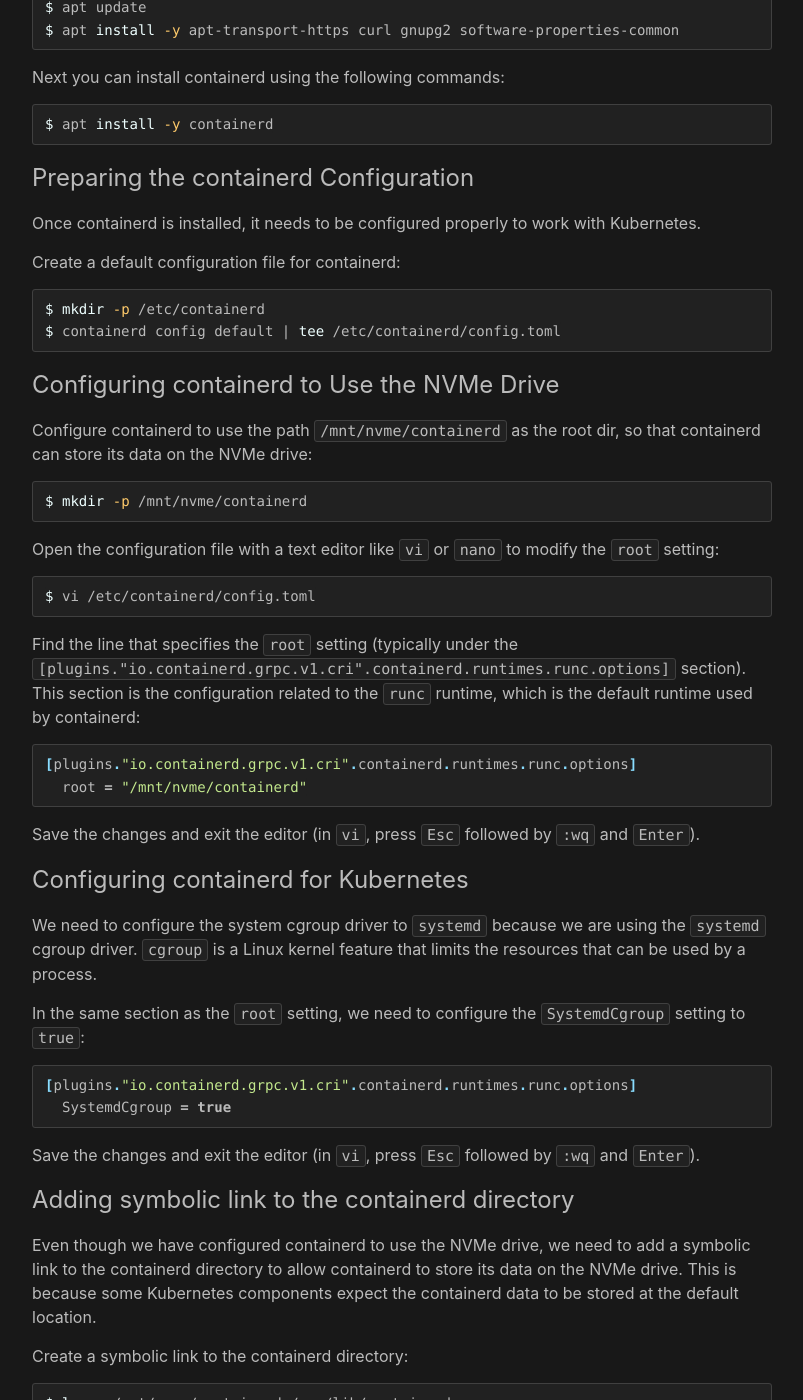
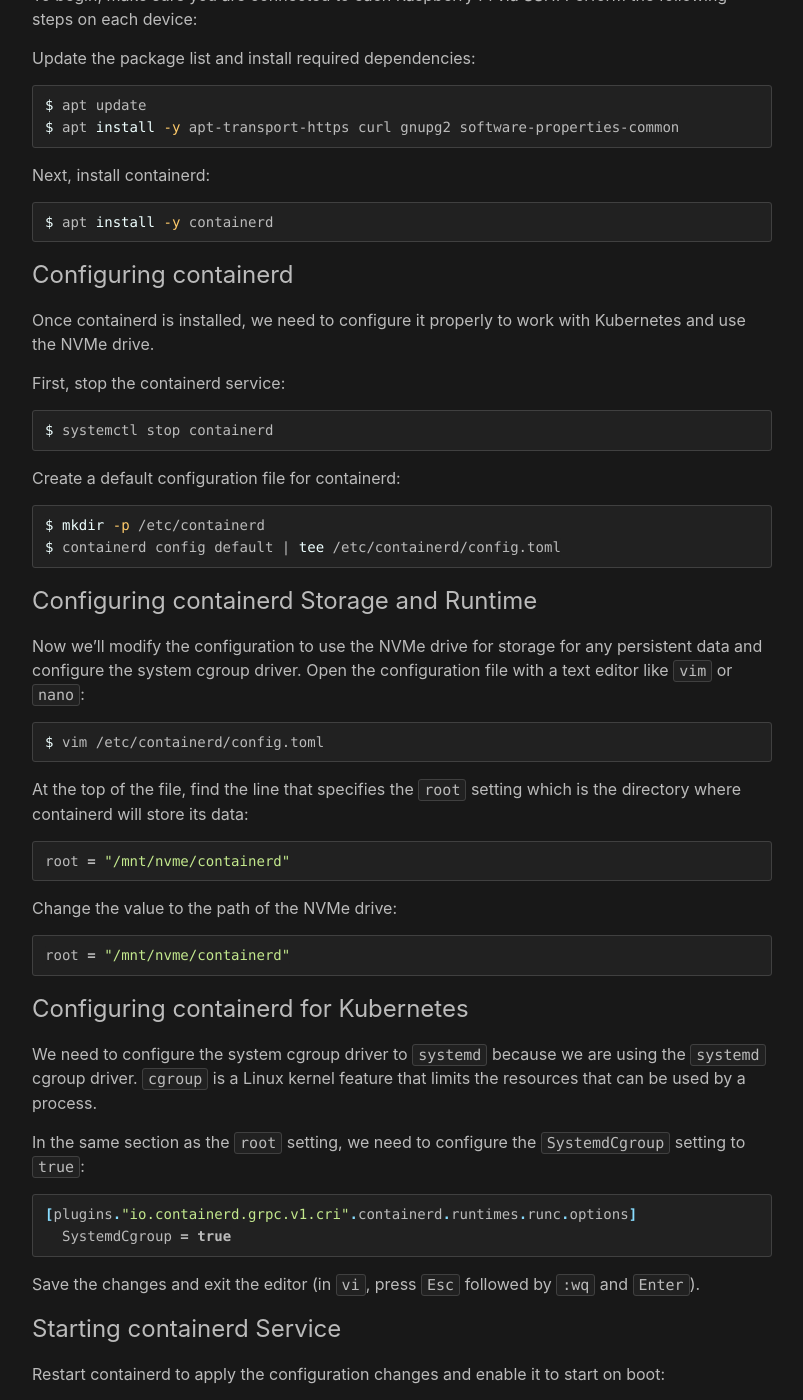
Before and after one commit to philprime/philprime.dev, a Jekyll site: the page built from guides/building-a-production-ready-kubernetes-cluster-from-scratch/lesson-9.md, in a window 1280 px wide and 1400 px high, scrolled down 700 px. Shown: the whole window, without its empty margins (238-1041 px from the left). Built offline with Jekyll 4.4.1, drawn with Linux system fonts in a browser that asks for light colours; some of the changed text lies outside the part shown.

Commit message:
feat: change container runtime setup to use NVMe drive for storage

````diff
--- a/guides/building-a-production-ready-kubernetes-cluster-from-scratch/lesson-9.md
+++ b/guides/building-a-production-ready-kubernetes-cluster-from-scratch/lesson-9.md
@@ -1,17 +1,16 @@
 ---
 layout: guide-lesson.liquid
-title: Setting Up Docker or Container Runtime
+title: Setting Up Container Runtime
 
 guide_component: lesson
 guide_id: building-a-production-ready-kubernetes-cluster-from-scratch
 guide_section_id: 3
 guide_lesson_id: 9
 guide_lesson_abstract: >
-  Set up Docker or another container runtime to run containers on your Raspberry Pi devices as part of the Kubernetes
-  cluster.
+  Set up container runtime to run containers on your Raspberry Pi devices as part of the Kubernetes cluster.
 guide_lesson_conclusion: >
   With containerd installed and configured, your Raspberry Pi devices are now ready to run containers as part of the
-  part of the Kubernetes cluster.
+  Kubernetes cluster.
 repo_file_path: guides/building-a-production-ready-kubernetes-cluster-from-scratch/lesson-9.md
 ---
 
@@ -26,6 +25,14 @@
 Either prepend <code>sudo</code> to each command or switch to the root user using <code>sudo -i</code>.
 ' %}
 
+## Preparing the NVMe Directory
+
+First, create the directory where containerd will be installed:
+
+```bash
+$ mkdir -p /mnt/nvme/containerd
+```
+
 ## Installing containerd on Each Raspberry Pi
 
 To begin, make sure you are connected to each Raspberry Pi via SSH. Perform the following steps on each device:
@@ -37,15 +44,21 @@
 $ apt install -y apt-transport-https curl gnupg2 software-properties-common
 ```
 
-Next you can install containerd using the following commands:
+Next, install containerd:
 
 ```bash
 $ apt install -y containerd
 ```
 
-## Preparing the containerd Configuration
+## Configuring containerd
 
-Once containerd is installed, it needs to be configured properly to work with Kubernetes.
+Once containerd is installed, we need to configure it properly to work with Kubernetes and use the NVMe drive.
+
+First, stop the containerd service:
+
+```bash
+$ systemctl stop containerd
+```
 
 Create a default configuration file for containerd:
 
@@ -54,31 +67,27 @@
 $ containerd config default | tee /etc/containerd/config.toml
 ```
 
-## Configuring containerd to Use the NVMe Drive
+## Configuring containerd Storage and Runtime
 
-Configure containerd to use the path `/mnt/nvme/containerd` as the root dir, so that containerd can store its data on
-the NVMe drive:
+Now we'll modify the configuration to use the NVMe drive for storage for any persistent data and configure the system
+cgroup driver. Open the configuration file with a text editor like `vim` or `nano`:
 
 ```bash
-$ mkdir -p /mnt/nvme/containerd
+$ vim /etc/containerd/config.toml
 ```
 
-Open the configuration file with a text editor like `vi` or `nano` to modify the `root` setting:
+At the top of the file, find the line that specifies the `root` setting which is the directory where containerd will
+store its data:
 
-```bash
-$ vi /etc/containerd/config.toml
+```toml
+root = "/mnt/nvme/containerd"
 ```
 
-Find the line that specifies the `root` setting (typically under the
-`[plugins."io.containerd.grpc.v1.cri".containerd.runtimes.runc.options]` section). This section is the configuration
-related to the `runc` runtime, which is the default runtime used by containerd:
+Change the value to the path of the NVMe drive:
 
 ```toml
-[plugins."io.containerd.grpc.v1.cri".containerd.runtimes.runc.options]
-  root = "/mnt/nvme/containerd"
+root = "/mnt/nvme/containerd"
 ```
-
-Save the changes and exit the editor (in `vi`, press `Esc` followed by `:wq` and `Enter`).
 
 ## Configuring containerd for Kubernetes
 
@@ -94,28 +103,18 @@
 
 Save the changes and exit the editor (in `vi`, press `Esc` followed by `:wq` and `Enter`).
 
-## Adding symbolic link to the containerd directory
-
-Even though we have configured containerd to use the NVMe drive, we need to add a symbolic link to the containerd
-directory to allow containerd to store its data on the NVMe drive. This is because some Kubernetes components expect the
-containerd data to be stored at the default location.
-
-Create a symbolic link to the containerd directory:
-
-```bash
-$ ln -s /mnt/nvme/containerd /var/lib/containerd
-```
+## Starting containerd Service
 
 Restart containerd to apply the configuration changes and enable it to start on boot:
 
 ```bash
+$ systemctl enable containerd
 $ systemctl restart containerd
-$ systemctl enable containerd
 ```
 
 ## Verifying containerd Installation
 
-To confirm that containerd is installed and configured correctly, checkout the status of the containerd service:
+To confirm that containerd is installed and configured correctly, check the status of the containerd service:
 
 ```bash
 $ systemctl status containerd
@@ -141,4 +140,14 @@
 Jan 12 20:16:00 kubernetes-node-1 containerd[4629]: time="2025-01-12T20:16:00.485584240+01:00" level=info msg="containerd successfully booted in 0.038755s"
 ```
 
-As you can see, the output shows that the containerd service is active and running.
+To verify that containerd is using the NVMe drive for storage, check the log output of the containerd service:
+
+```bash
+$ journalctl -u containerd
+...
+Mar 16 16:40:53 kubernetes-node-1 containerd[20982]: time="2025-03-16T16:40:53.491421451+01:00" level=info msg="Connect containerd service"
+Mar 16 16:40:53 kubernetes-node-1 containerd[20982]: time="2025-03-16T16:40:53.491479507+01:00" level=info msg="Get image filesystem path \"/mnt/nvme/containerd/io.containerd.snapshotter.v1.overlayfs\""
+...
+```
+
+The output should show that the containerd service is active and running, now using the NVMe drive for storage.
````
Also changed, not shown: guides/building-a-production-ready-kubernetes-cluster-from-scratch/revisions.md (+1 -0 lines).
